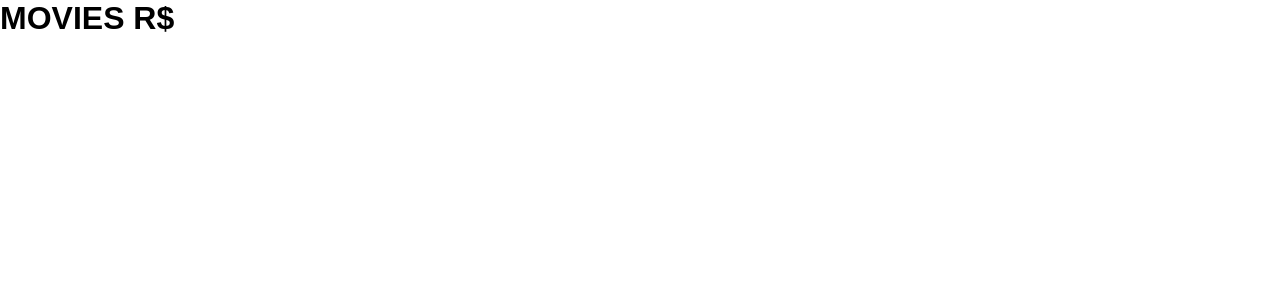
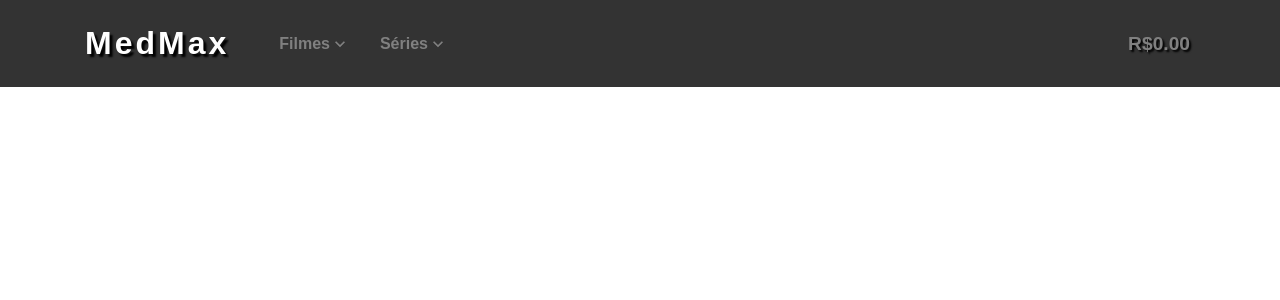
Before and after one commit to RicardoBaldrez/MovieStore, a React (Create React App) app: page /catalog in a window 1280 px wide. Shown: the top 300 px of the page. Built offline with nearby package versions, Linux system fonts and the light colour scheme.

Commit message:
Changing the name of the catalog page, creating the catalog header

```diff
--- a/src/common/context/UserContext.js
+++ b/src/common/context/UserContext.js
@@ -5,7 +5,7 @@ UserContext.displayName = 'UserContext';
 
 export const UserContextProvider = ({ children }) => {
   const [name, setName] = useState('');
-  const [balance, setBalance] = useState('');
+  const [balance, setBalance] = useState(0);
 
   return(
     <UserContext.Provider value={{ name, setName, balance, setBalance }}>
--- /dev/null
+++ b/src/components/HeaderCatalog/index.jsx
@@ -0,0 +1,44 @@
+import React, { useContext } from 'react'
+
+import KeyboardArrowDownIcon from '@material-ui/icons/KeyboardArrowDown';
+import {
+  Logo,
+  List,
+  NavHeader,
+  ItemList,
+  LinkItem,
+  HeaderMovies,
+  InfoUser
+ } from './styles';
+
+ import { UserContext } from '../../common/context/UserContext';
+
+export default function HeaderCatalog() {
+  const { name, balance } = useContext(UserContext);
+
+  return(
+    <HeaderMovies>
+      <List>
+        <ItemList>
+          <Logo>MedMax</Logo>
+        </ItemList>
+        <NavHeader>
+          <ItemList>
+            <LinkItem>Filmes <KeyboardArrowDownIcon fontSize="small" /></LinkItem>
+          </ItemList>
+          <ItemList>
+            <LinkItem>Séries <KeyboardArrowDownIcon fontSize="small" /></LinkItem>
+          </ItemList>
+        </NavHeader>
+      </List>
+      <List>
+        <ItemList>
+          <InfoUser>{name}</InfoUser>
+        </ItemList>
+        <ItemList>
+          <InfoUser>R${Number(balance).toFixed(2)}</InfoUser>
+        </ItemList>
+      </List>
+    </HeaderMovies>
+  );
+}
--- /dev/null
+++ b/src/components/HeaderCatalog/styles.jsx
@@ -0,0 +1,57 @@
+import styled from "styled-components";
+
+import { bgcolorTranslucentDefault, textColorPrimary } from '../variables.jsx';
+
+export const HeaderMovies = styled.header`
+  display: flex;
+  justify-content: space-between;
+  padding: 20px 80px;
+  background-color: ${bgcolorTranslucentDefault};
+`;
+
+export const NavHeader = styled.nav`
+  display: flex;
+`;
+
+export const Logo = styled.h1`
+  display: flex;
+  text-shadow: 3px 3px 2px black;
+  align-items: center;
+  margin-right: 30px;
+  font-size: 2em;
+  letter-spacing: 3px;
+  color: ${textColorPrimary};
+`;
+
+export const List = styled.ul`
+  display: flex;
+`;
+
+export const ItemList = styled.li`
+  padding: 5px;
+  display: flex;
+  align-items: center;
+`;
+
+export const LinkItem = styled.a`
+  display: flex;
+  align-items: center;
+  color: gray;
+  padding: 7px 10px;
+  font-weight: bold;
+  transition: all .3s;
+  border-radius: 3px;
+  &:hover {
+    cursor: pointer;
+    color: ${textColorPrimary};
+    background-color: #6a6a6a;
+  }
+`;
+
+export const InfoUser = styled.span`
+  color: gray;
+  padding: 5px;
+  text-shadow: 2px 2px 2px #000;
+  font-size: 1.2em;
+  font-weight: bold;
+`;
--- /dev/null
+++ b/src/pages/CatalogProducts/index.jsx
@@ -0,0 +1,9 @@
+import React from 'react'
+
+import HeaderCatalog from '../../components/HeaderCatalog';
+
+export default function MoviesPage() {
+  return (
+    <HeaderCatalog />
+  );
+}
--- a/src/pages/Login/index.jsx
+++ b/src/pages/Login/index.jsx
@@ -44,7 +44,7 @@ export default function Login() {
         <ContainerCentralDialog>
           <IconButton
             className={classes.iconButton}
-            onClick={() => history.goBack()}
+            onClick={() => history.push('/')}
           >
             <ArrowBack />
           </IconButton>
--- a/src/pages/Movies/index.jsx
+++ /dev/null
@@ -1,11 +0,0 @@
-import React, { useContext } from 'react'
-
-import { UserContext } from '../../common/context/UserContext';
-
-export default function MoviesPage() {
-  const { name, balance } = useContext(UserContext);
-
-  return (
-    <h1>MOVIES { name } R${ balance }</h1>
-  );
-}
--- a/src/routes.js
+++ b/src/routes.js
@@ -3,7 +3,7 @@ import { BrowserRouter, Switch, Route } from 'react-router-dom';
 import { UserContextProvider } from './common/context/UserContext'
 
 import Login from './pages/Login';
-import Movies from './pages/Movies';
+import CatalogProducts from './pages/CatalogProducts';
 import Presentation from './pages/Presentation';
 
 export default function Routes() {
@@ -18,7 +18,7 @@ export default function Routes() {
             <Login />
           </Route>
           <Route path="/catalog">
-            <Movies />
+            <CatalogProducts />
           </Route>
         </UserContextProvider>
       </Switch>
```
Also changed, not shown: src/pages/CatalogProducts/styles.jsx (added).
